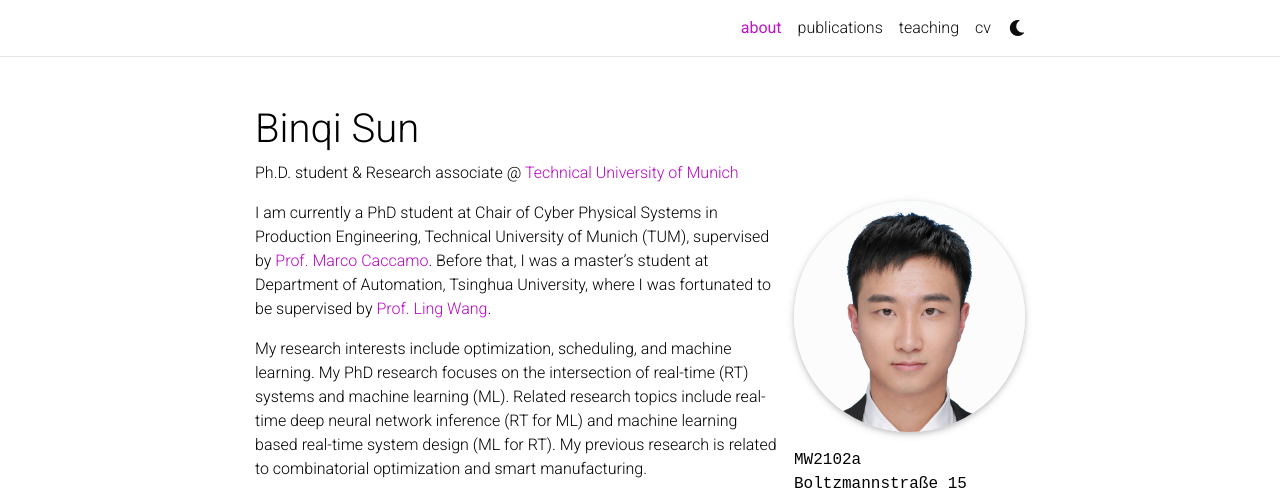
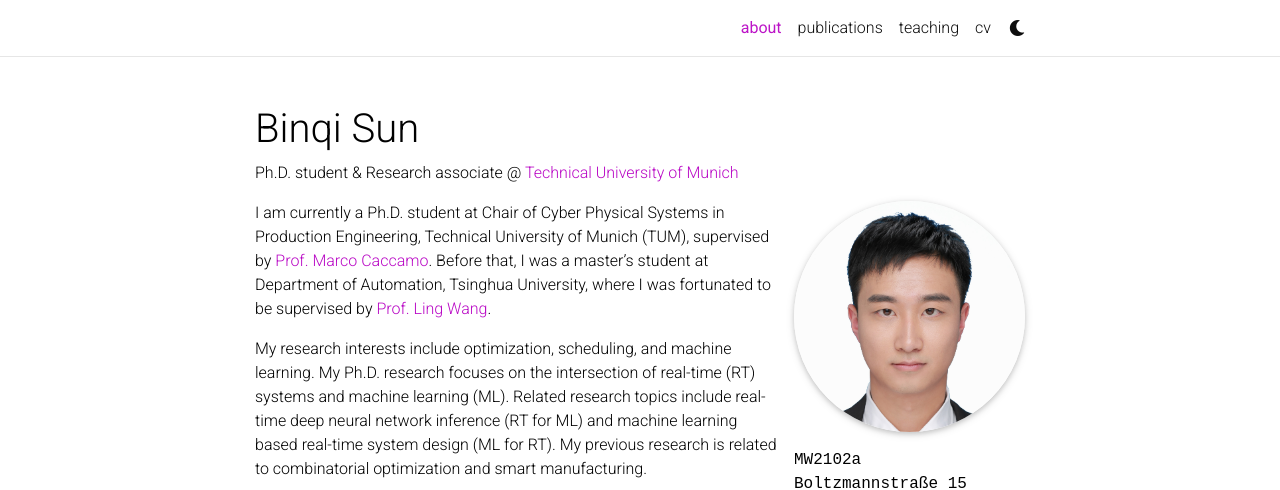
Before and after one commit to binqi-sun/binqi-sun.github.io, a Jekyll site: the page built from _pages/about.md, in a window 1280 px wide and 1255 px high. Shown: the top 490 px of the window. Built offline with Jekyll 4.4.1, drawn with Linux system fonts in a browser that asks for light colours; full-size pictures stand in for the smaller copies a plugin makes; comment, search, counter and statistics services are not loaded; a style sheet for code colours, icons or effects is not loaded.

Commit message:
update about

```diff
--- a/_pages/about.md
+++ b/_pages/about.md
@@ -19,9 +19,9 @@ selected_papers: false # includes a list of papers marked as "selected={true}"
 social: true  # includes social icons at the bottom of the page
 ---
 
-I am currently a PhD student at Chair of Cyber Physical Systems in Production Engineering, Technical University of Munich (TUM), supervised by [Prof. Marco Caccamo](https://rtsl.cps.mw.tum.de/personal_page/mcaccamo/). Before that, I was a master's student at Department of Automation, Tsinghua University, where I was fortunated to be supervised by [Prof. Ling Wang](https://scholar.google.com/citations?user=lC7bVMwAAAAJ&hl=en&oi=ao).
+I am currently a Ph.D. student at Chair of Cyber Physical Systems in Production Engineering, Technical University of Munich (TUM), supervised by [Prof. Marco Caccamo](https://rtsl.cps.mw.tum.de/personal_page/mcaccamo/). Before that, I was a master's student at Department of Automation, Tsinghua University, where I was fortunated to be supervised by [Prof. Ling Wang](https://scholar.google.com/citations?user=lC7bVMwAAAAJ&hl=en&oi=ao).
 
-My research interests include optimization, scheduling, and machine learning. My PhD research focuses on the intersection of real-time (RT) systems and machine learning (ML). Related research topics include real-time deep neural network inference (RT for ML) and machine learning based real-time system design (ML for RT). My previous research is related to combinatorial optimization and smart manufacturing.
+My research interests include optimization, scheduling, and machine learning. My Ph.D. research focuses on the intersection of real-time (RT) systems and machine learning (ML). Related research topics include real-time deep neural network inference (RT for ML) and machine learning based real-time system design (ML for RT). My previous research is related to combinatorial optimization and smart manufacturing.
 
 Please feel free to send me an email if you are interested in my research and want to discuss relevant research topics or potential collaborations.
 
```
